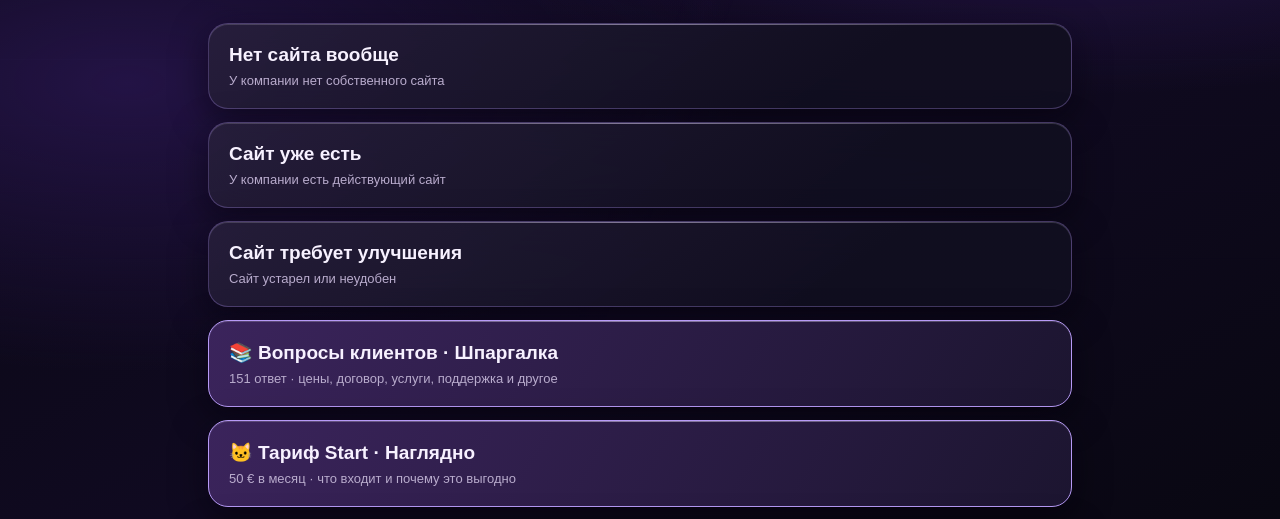
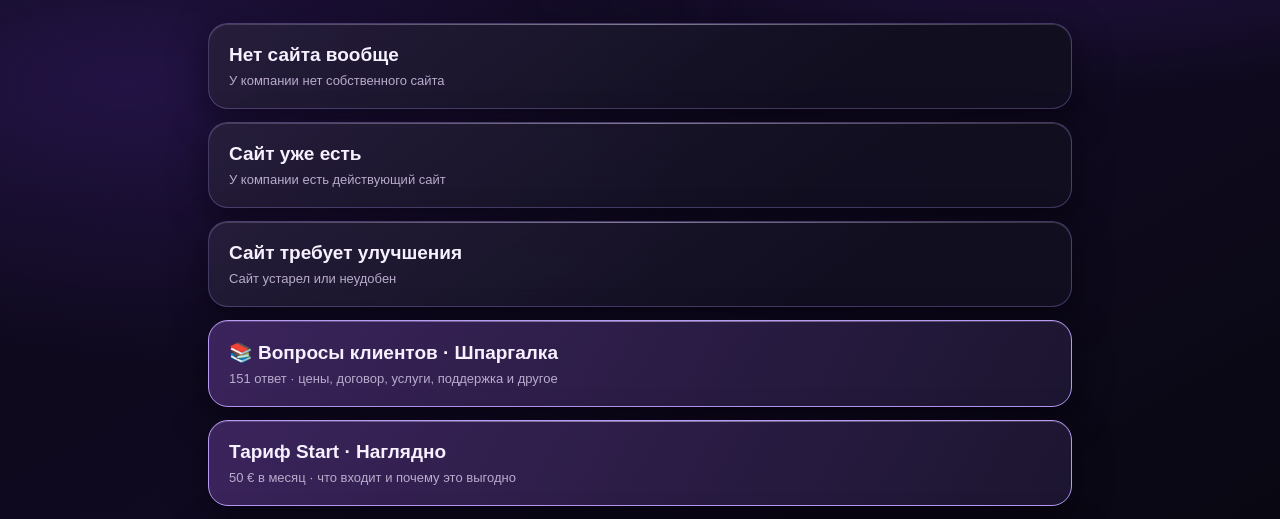
Before and after one commit to Shyn1x/LOMENTI_CALL, a plain HTML site: page index.html in a window 1280 px wide. Shown: the part 213-732 px from the top of the page. Drawn offline with Linux system fonts and the light colour scheme.

Commit message:
Remove cat emoji from Start tab label

```diff
--- a/index.html
+++ b/index.html
@@ -56,7 +56,7 @@ function render(){
   const g=document.createElement('div');g.className='grid';
   x.scenarios.forEach(([name,desc],i)=>{const b=document.createElement('button');b.className='tile';b.textContent=name;const sm=document.createElement('small');sm.textContent=desc;b.append(sm);b.onclick=()=>{scenario=i;path=[];render()};g.append(b)});
   const faqBtn=document.createElement('button');faqBtn.className='tile faq-tile';faqBtn.textContent=language==='ru'?'📚 Вопросы клиентов · Шпаргалка':'📚 Klientu jautājumi · Špikeris';const faqSub=document.createElement('small');faqSub.textContent=language==='ru'?'151 ответ · цены, договор, услуги, поддержка и другое':'151 atbilde · cenas, līgums, pakalpojumi, atbalsts un citi';faqBtn.append(faqSub);faqBtn.onclick=()=>{window.faqOpen=true;render()};g.append(faqBtn);
-  const offerBtn=document.createElement('button');offerBtn.className='tile faq-tile';offerBtn.textContent=language==='ru'?'🐱 Тариф Start · Наглядно':'🐱 Start tarifs · Vizuāli';const offerSub=document.createElement('small');offerSub.textContent=language==='ru'?'50 € в месяц · что входит и почему это выгодно':'50 € mēnesī · kas iekļauts un kāpēc izdevīgi';offerBtn.append(offerSub);offerBtn.onclick=()=>{window.location.href='./offer.html'};g.append(offerBtn);
+  const offerBtn=document.createElement('button');offerBtn.className='tile faq-tile';offerBtn.textContent=language==='ru'?'Тариф Start · Наглядно':'Start tarifs · Vizuāli';const offerSub=document.createElement('small');offerSub.textContent=language==='ru'?'50 € в месяц · что входит и почему это выгодно':'50 € mēnesī · kas iekļauts un kāpēc izdevīgi';offerBtn.append(offerSub);offerBtn.onclick=()=>{window.location.href='./offer.html'};g.append(offerBtn);
   app.append(g);return;
  }
  const back=button(x.home,()=>{scenario=null;path=[];render()});back.className='back';app.append(back);
```
